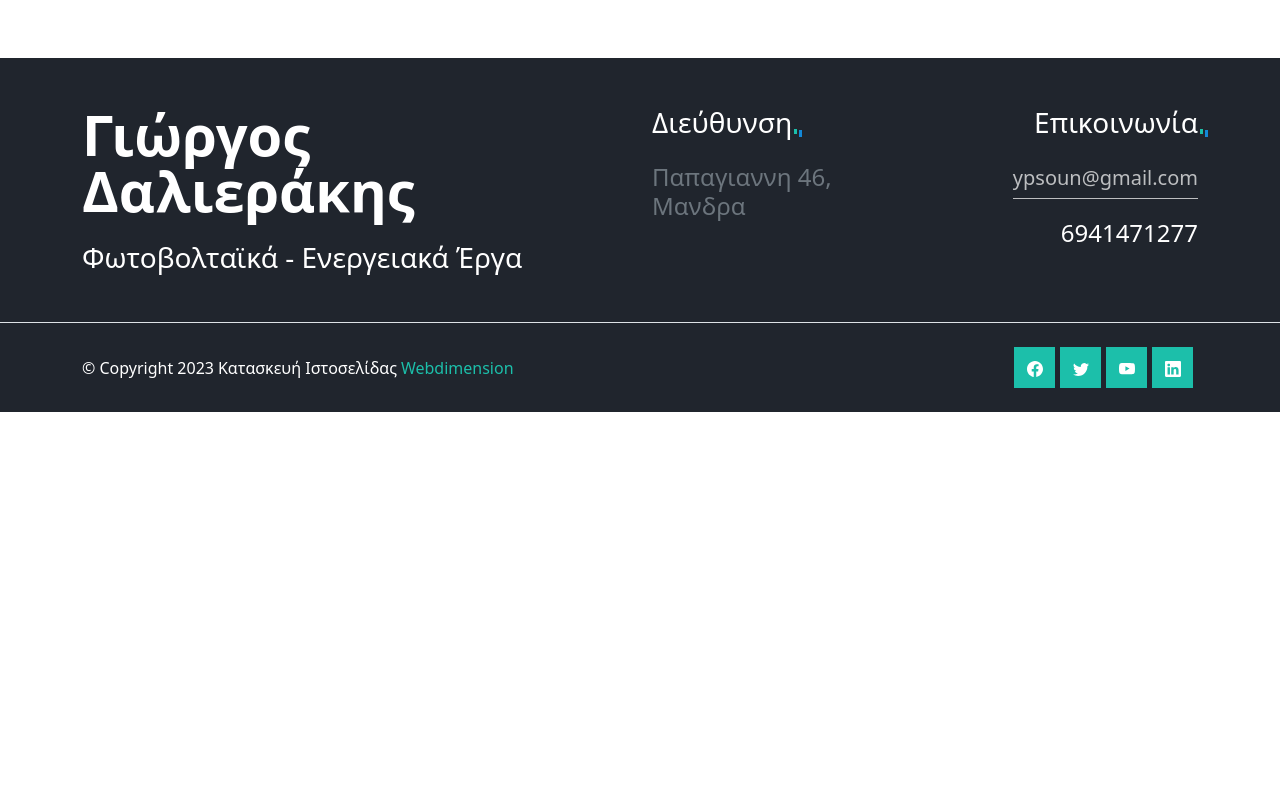
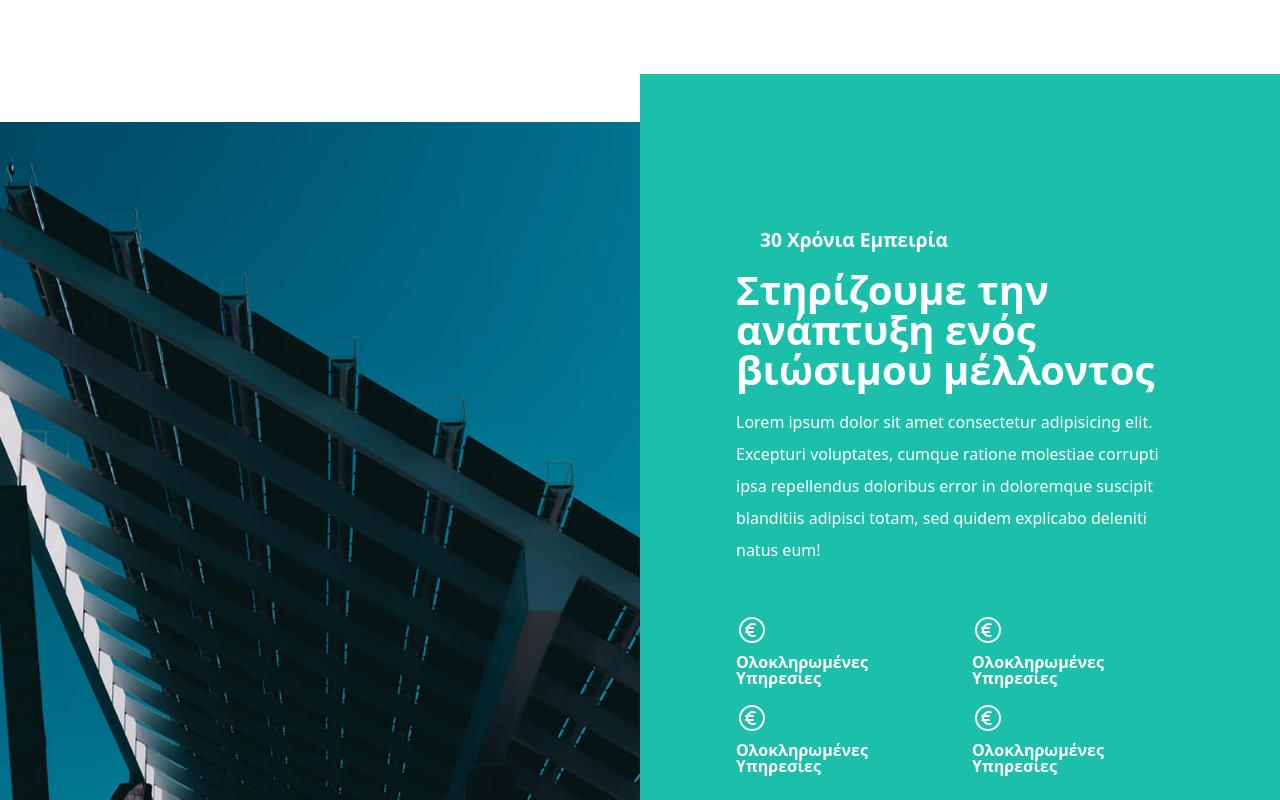
Before and after one commit to giorgos-grekis/ypsoum, a Next.js app: page / in a window 1280 px wide. Shown: the part 2140-2940 px from the top of the page. Before the commit the page ends 2552 px from the top, so only its background shows below. Built offline with nearby package versions, Linux system fonts and the light colour scheme.

Commit message:
allo ena sectio done

```diff
--- a/src/app/globals.scss
+++ b/src/app/globals.scss
@@ -136,7 +136,8 @@ $btn-border-radius-lg: 0px;
 
 html,
 body {
-  // max-width: 1800px;
+  max-width: 1950px;
+  width: 100%;
   margin: 0 auto;
   font-size: 100%;
 
--- a/src/components/pages/homepage/HomePage.tsx
+++ b/src/components/pages/homepage/HomePage.tsx
@@ -226,6 +226,110 @@ const HomePage = () => {
                 </div>
 
             </section>
+
+
+            {/* στηρίζουμε την ανάπτυξη */}
+            <section>
+                <div className="container-fuild overflow-hidden h-100 my-5">
+                    <div className="row h-100 g-0">
+
+                        {/* image */}
+                        <div className="col-0 col-lg-6 d-none d-lg-flex">
+                            <div className="position-relative h-100 w-100">
+                                <Image
+                                    src="/images/homePage/upsoun-main-image.jpg"
+                                    // width={500}
+                                    // height={500}
+                                    alt="Picture of the author"
+                                    style={{ objectFit: "cover", top: '3rem', left: 0, bottom: 0, right: 0, position: 'absolute', height: '100%' }}
+                                    fill={true}
+                                    priority={true}
+                                />
+                            </div>
+                        </div>
+
+                        {/* text */}
+                        <div className="col-12 col-lg-6">
+                            <div className='bg-primary'>
+                                <div className={`${styles.sthrizoumeInnerContainer}`}>
+                                    <p className='about-tile text-white'>
+                                        30 Χρόνια Εμπειρία
+                                    </p>
+                                    <p className='about-subtitlte text-white'>Στηρίζουμε την ανάπτυξη ενός βιώσιμου μέλλοντος</p>
+
+                                    <p className='text-white lh-lg'>
+                                        Lorem ipsum dolor sit amet consectetur adipisicing elit. Excepturi voluptates, cumque ratione molestiae corrupti ipsa repellendus doloribus error in doloremque suscipit blanditiis adipisci totam, sed quidem explicabo deleniti natus eum!
+                                    </p>
+
+                                    <div className="row mt-5">
+                                        {/*  Ολοκληρωμένες Υπηρεσίες */}
+                                        <div className="col-12 col-lg-6 col-xxl-3">
+                                            <div className='d-flex flex-column align-items-lg-start justify-content-center'>
+                                                <div className={`${styles.strhrizoumeSvg} mb-2`}>
+                                                    <svg xmlns="http://www.w3.org/2000/svg" fill="none" viewBox="0 0 24 24" strokeWidth={1.5} stroke="currentColor" className="w-6 h-6">
+                                                        <path strokeLinecap="round" strokeLinejoin="round" d="M14.25 7.756a4.5 4.5 0 100 8.488M7.5 10.5h5.25m-5.25 3h5.25M21 12a9 9 0 11-18 0 9 9 0 0118 0z" />
+                                                    </svg>
+                                                </div>
+
+                                                <p className="text-white fw-bold lh-1">
+                                                    Ολοκληρωμένες Υπηρεσίες
+                                                </p>
+                                            </div>
+                                        </div>
+
+                                          {/*  Ολοκληρωμένες Υπηρεσίες */}
+                                          <div className="col-12 col-lg-6 col-xl-3">
+                                            <div className='d-flex flex-column align-items-lg-start justify-content-center'>
+                                                <div className={`${styles.strhrizoumeSvg} mb-2`}>
+                                                    <svg xmlns="http://www.w3.org/2000/svg" fill="none" viewBox="0 0 24 24" strokeWidth={1.5} stroke="currentColor" className="w-6 h-6">
+                                                        <path strokeLinecap="round" strokeLinejoin="round" d="M14.25 7.756a4.5 4.5 0 100 8.488M7.5 10.5h5.25m-5.25 3h5.25M21 12a9 9 0 11-18 0 9 9 0 0118 0z" />
+                                                    </svg>
+                                                </div>
+
+                                                <p className="text-white fw-bold lh-1">
+                                                    Ολοκληρωμένες Υπηρεσίες
+                                                </p>
+                                            </div>
+                                        </div>
+
+                                          {/*  Ολοκληρωμένες Υπηρεσίες */}
+                                          <div className="col-12 col-lg-6 col-xxl-3">
+                                            <div className='d-flex flex-column align-items-lg-start justify-content-center'>
+                                                <div className={`${styles.strhrizoumeSvg} mb-2`}>
+                                                    <svg xmlns="http://www.w3.org/2000/svg" fill="none" viewBox="0 0 24 24" strokeWidth={1.5} stroke="currentColor" className="w-6 h-6">
+                                                        <path strokeLinecap="round" strokeLinejoin="round" d="M14.25 7.756a4.5 4.5 0 100 8.488M7.5 10.5h5.25m-5.25 3h5.25M21 12a9 9 0 11-18 0 9 9 0 0118 0z" />
+                                                    </svg>
+                                                </div>
+
+                                                <p className="text-white fw-bold lh-1">
+                                                    Ολοκληρωμένες Υπηρεσίες
+                                                </p>
+                                            </div>
+                                        </div>
+
+                                          {/*  Ολοκληρωμένες Υπηρεσίες */}
+                                          <div className="col-12 col-lg-6 col-xxl-3">
+                                            <div className='d-flex flex-column align-items-lg-start justify-content-center'>
+                                                <div className={`${styles.strhrizoumeSvg} mb-2`}>
+                                                    <svg xmlns="http://www.w3.org/2000/svg" fill="none" viewBox="0 0 24 24" strokeWidth={1.5} stroke="currentColor" className="w-6 h-6">
+                                                        <path strokeLinecap="round" strokeLinejoin="round" d="M14.25 7.756a4.5 4.5 0 100 8.488M7.5 10.5h5.25m-5.25 3h5.25M21 12a9 9 0 11-18 0 9 9 0 0118 0z" />
+                                                    </svg>
+                                                </div>
+
+                                                <p className="text-white fw-bold lh-1">
+                                                    Ολοκληρωμένες Υπηρεσίες
+                                                </p>
+                                            </div>
+                                        </div>
+
+                                    </div>
+                                </div>
+                            </div>
+
+                        </div>
+                    </div>
+                </div>
+            </section>
         </>
     )
 }
--- a/src/components/pages/homepage/homePage.module.scss
+++ b/src/components/pages/homepage/homePage.module.scss
@@ -133,7 +133,7 @@
 
 // yphresiesImageCard
 
-.yphreseisCardSectionAllCards{
+.yphreseisCardSectionAllCards {
     margin-top: -4rem;
     margin-bottom: 2rem;
 
@@ -142,3 +142,21 @@
         margin-bottom: 2rem;
     }
 }
+
+
+
+// sthrizoumeInnerContainer
+
+.sthrizoumeInnerContainer {
+    padding: 9.5rem 6rem 7rem 6rem;
+
+    @media(max-width: 991.5px) {
+        padding: 4rem 2rem;
+    }
+}
+
+.strhrizoumeSvg {
+    color: white;
+    width: 2rem;
+    height: 2rem;
+}
```
